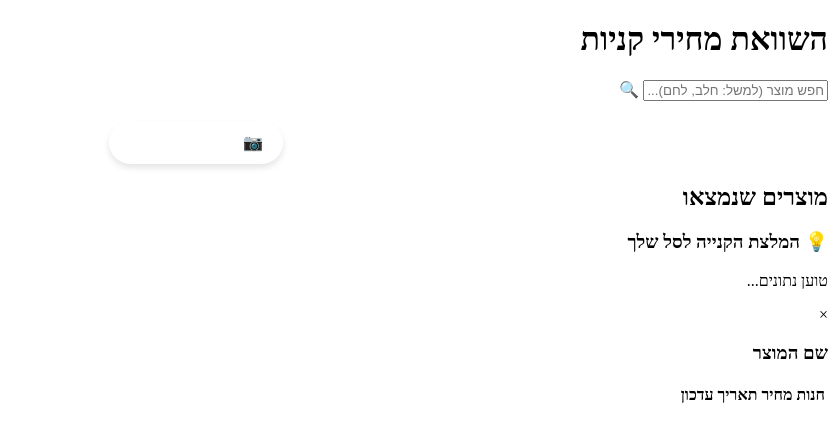
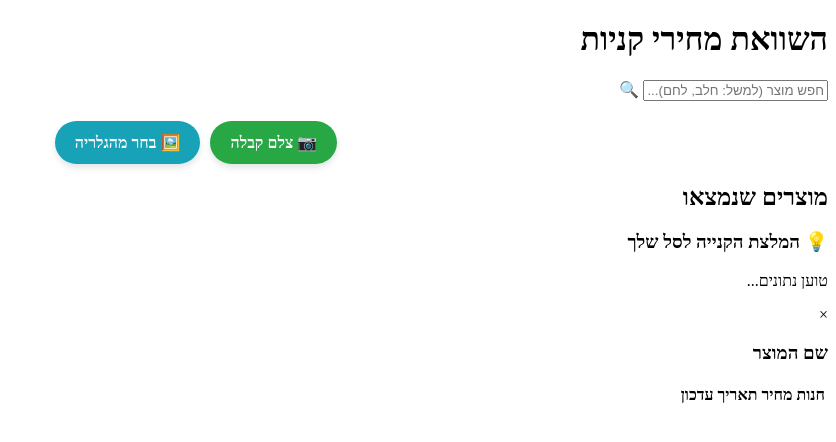
Before and after one commit to simcha4060-afk/shopping-price-checker, a plain HTML site: page index.html in a window 1280 px wide. Shown: the whole page, without its empty margins (444-1280 px from the left). Drawn offline with Linux system fonts and the light colour scheme.

Commit message:
Update index.html

```diff
--- a/index.html
+++ b/index.html
@@ -32,12 +32,21 @@
   </header>
 
   <main>
-    <!-- כפתור צילום / העלאת קבלה -->
+    <!-- כפתורי צילום והעלאת קבלה -->
     <section class="upload-section">
-      <label for="receiptCamera" class="upload-btn">
-        📷 צלם / העלה קבלה
-      </label>
-      <input type="file" id="receiptCamera" accept="image/*" onchange="uploadReceipt(event)">
+      <div class="buttons-container">
+        <!-- כפתור לפתיחת המצלמה ישירות -->
+        <label for="receiptCameraDirect" class="upload-btn camera-btn">
+          📷 צלם קבלה
+        </label>
+        <input type="file" id="receiptCameraDirect" accept="image/*" capture="environment" onchange="uploadReceipt(event)">
+
+        <!-- כפתור לבחירת תמונה מהגלריה -->
+        <label for="receiptGallery" class="upload-btn gallery-btn">
+          🖼️ בחר מהגלריה
+        </label>
+        <input type="file" id="receiptGallery" accept="image/*" onchange="uploadReceipt(event)">
+      </div>
       <p id="uploadStatus"></p>
     </section>
 
```
